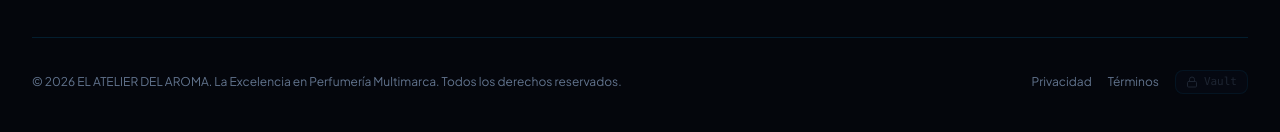
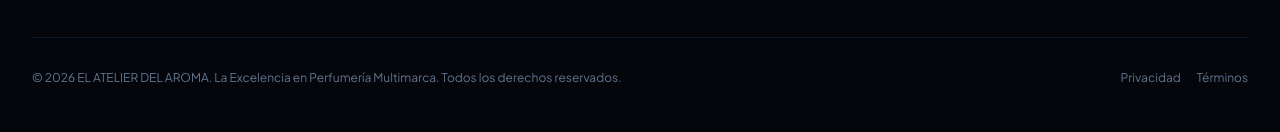
Before and after one commit to DanielSystemsR/Alexander_parfums, a React (Vite) app: page / in a window 1280 px wide. Shown: the part 4151-4283 px from the top of the page. Built offline with nearby package versions, Linux system fonts and the light colour scheme; no server answers; the database is empty; a web font is replaced by a local one.

Commit message:
fix: remover boton vault del pie de pagina

```diff
--- a/src/App.jsx
+++ b/src/App.jsx
@@ -373,7 +373,7 @@ export default function App() {
       <FAQSection />
 
       {/* PIE DE PÁGINA */}
-      <Footer onTriggerEasterEgg={() => setIsLoginModalOpen(true)} />
+      <Footer />
 
       {/* MODAL DE DETALLE DEL PERFUME */}
       <PerfumeDetailModal
--- a/src/components/Footer.jsx
+++ b/src/components/Footer.jsx
@@ -1,7 +1,7 @@
 import React from 'react'
-import { Sparkles, Shield, Lock, Award, Heart } from 'lucide-react'
+import { Sparkles, Shield, Award, Heart } from 'lucide-react'
 
-export default function Footer({ onTriggerEasterEgg }) {
+export default function Footer() {
   return (
     <footer className="mt-20 border-t border-sky-500/20 bg-[#04060c] text-slate-400 py-12">
       <div className="max-w-7xl mx-auto px-4 sm:px-6 lg:px-8">
@@ -75,16 +75,6 @@ export default function Footer({ onTriggerEasterEgg }) {
           <div className="flex items-center gap-4 text-slate-500">
             <span className="hover:text-slate-300 cursor-pointer transition-colors">Privacidad</span>
             <span className="hover:text-slate-300 cursor-pointer transition-colors">Términos</span>
-
-            {/* EMBLEMA SECRETO DE FOOTER PARA EL EASTER EGG */}
-            <button
-              onClick={onTriggerEasterEgg}
-              title="Acceso restringido (Easter egg: haz clic para ingresar clave)"
-              className="group flex items-center gap-1.5 text-[11px] text-slate-600 hover:text-sky-400 transition-colors opacity-40 hover:opacity-100 bg-[#080d19] px-2.5 py-1 rounded-lg border border-sky-500/20"
-            >
-              <Lock className="w-3 h-3 group-hover:text-amber-300 transition-colors" />
-              <span className="font-mono">Vault</span>
-            </button>
           </div>
         </div>
 
```
